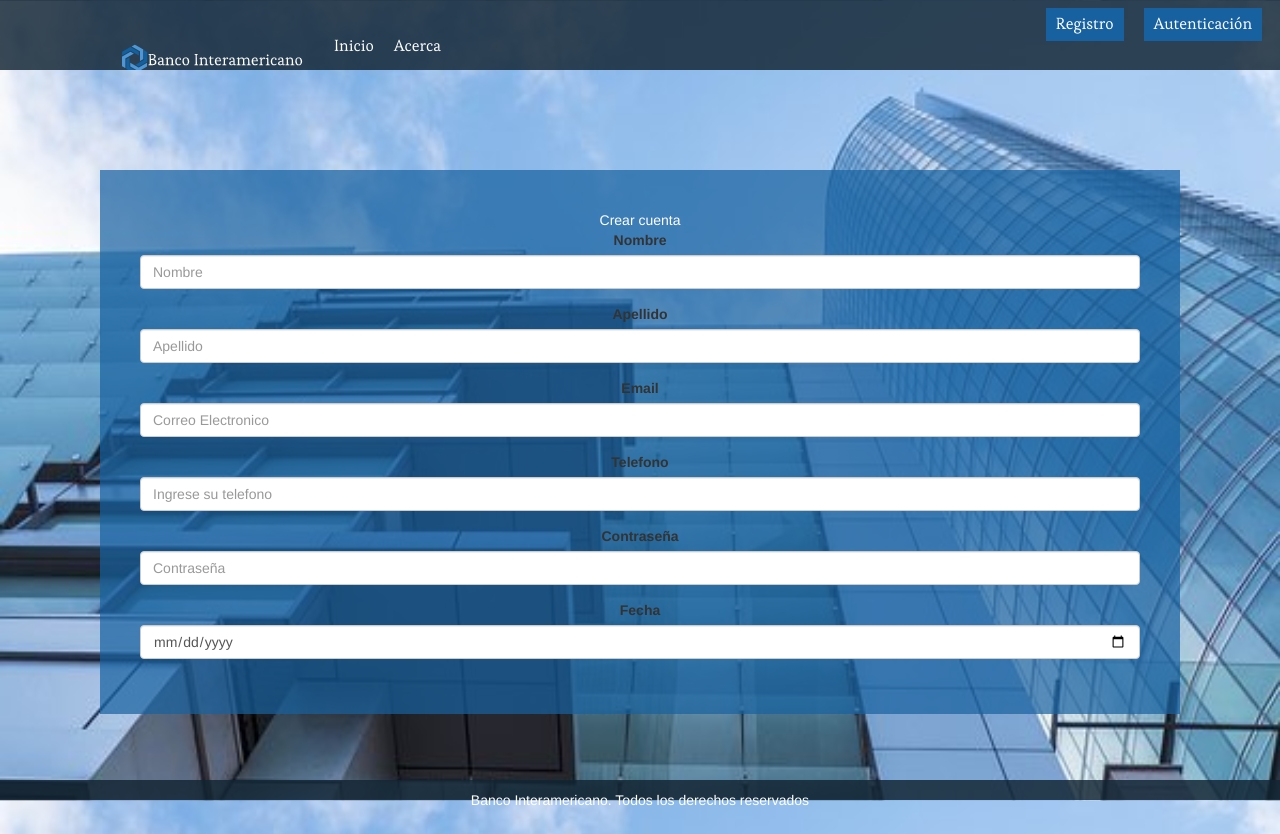
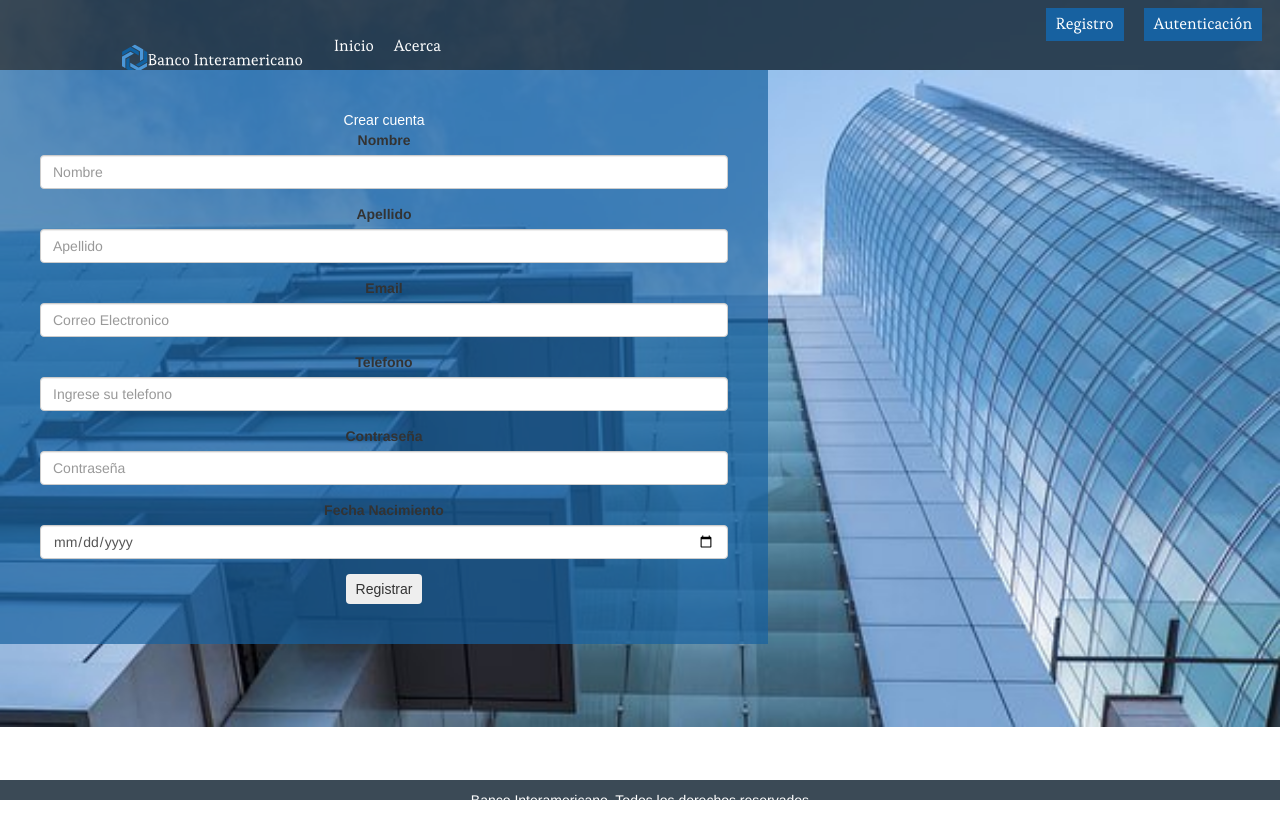
Before and after one commit to PilarArroyave/BancoInteramericano, an Angular app: page /register in a window 1280 px wide. After the commit the page ends 800 px from the top, so only its background shows below. Built offline with nearby package versions, Linux system fonts and the light colour scheme.

Commit message:
registrar

```diff
--- a/src/app/register/register.component.css
+++ b/src/app/register/register.component.css
@@ -1,6 +1,7 @@
 .registerForm{
     background-color: rgba(23,97,160,0.7);
-    margin: 100px;
+    width: 60%;
+    height: auto;
     padding: 40px;
     text-align: center;
 }
@@ -10,8 +11,19 @@
     margin: auto;
     padding: auto;
     text-align: center;
+    font-family: Arial;
 }
 
 .formulario{
-    text-align: center;
+    width:20px;
 }
+
+.botoncito{
+  background-color: #eee;
+  border: none;
+  padding: 5px 10px;
+  border-radius: 4px;
+  cursor: pointer;
+  cursor: hand;
+  font-family: Arial;
+}
--- a/src/app/register/register.component.html
+++ b/src/app/register/register.component.html
@@ -1,4 +1,4 @@
-<div class="registerForm">
+<div class="registerForm" >
   <form>
     <div class="crearr">Crear cuenta</div>
     <div class="form-group">
@@ -23,8 +23,11 @@
       <input type="password" class="form-control" placeholder="Contraseña" required>
     </div>
     <div class="form-group">
-        <label for="Fecha">Fecha</label>
+        <label for="Fecha">Fecha Nacimiento</label>
       <input type="date" class="form-control" required>
+    </div>
+    <div>
+      <button class="botoncito">Registrar</button>
     </div>
 
   </form>
```
